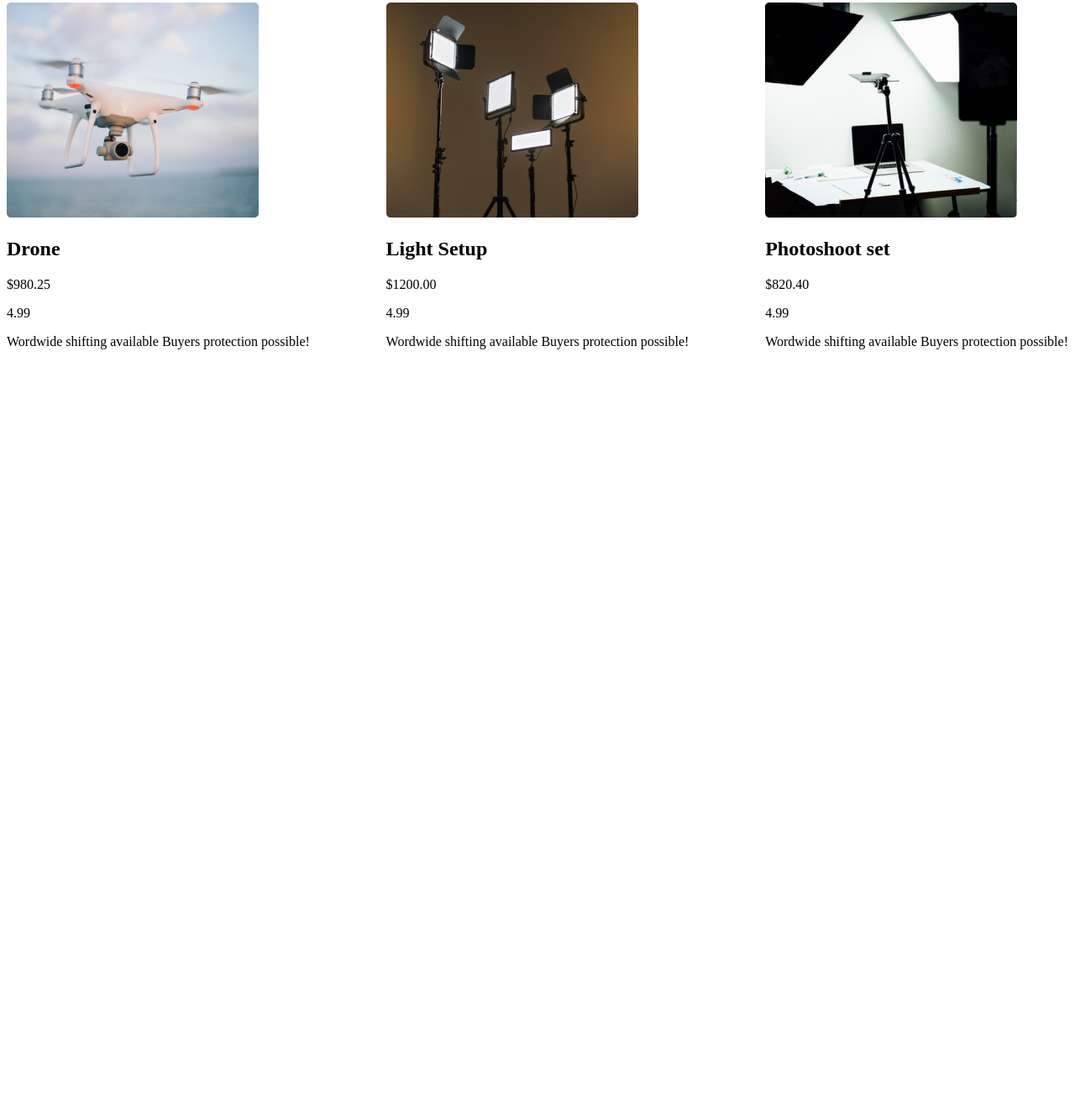
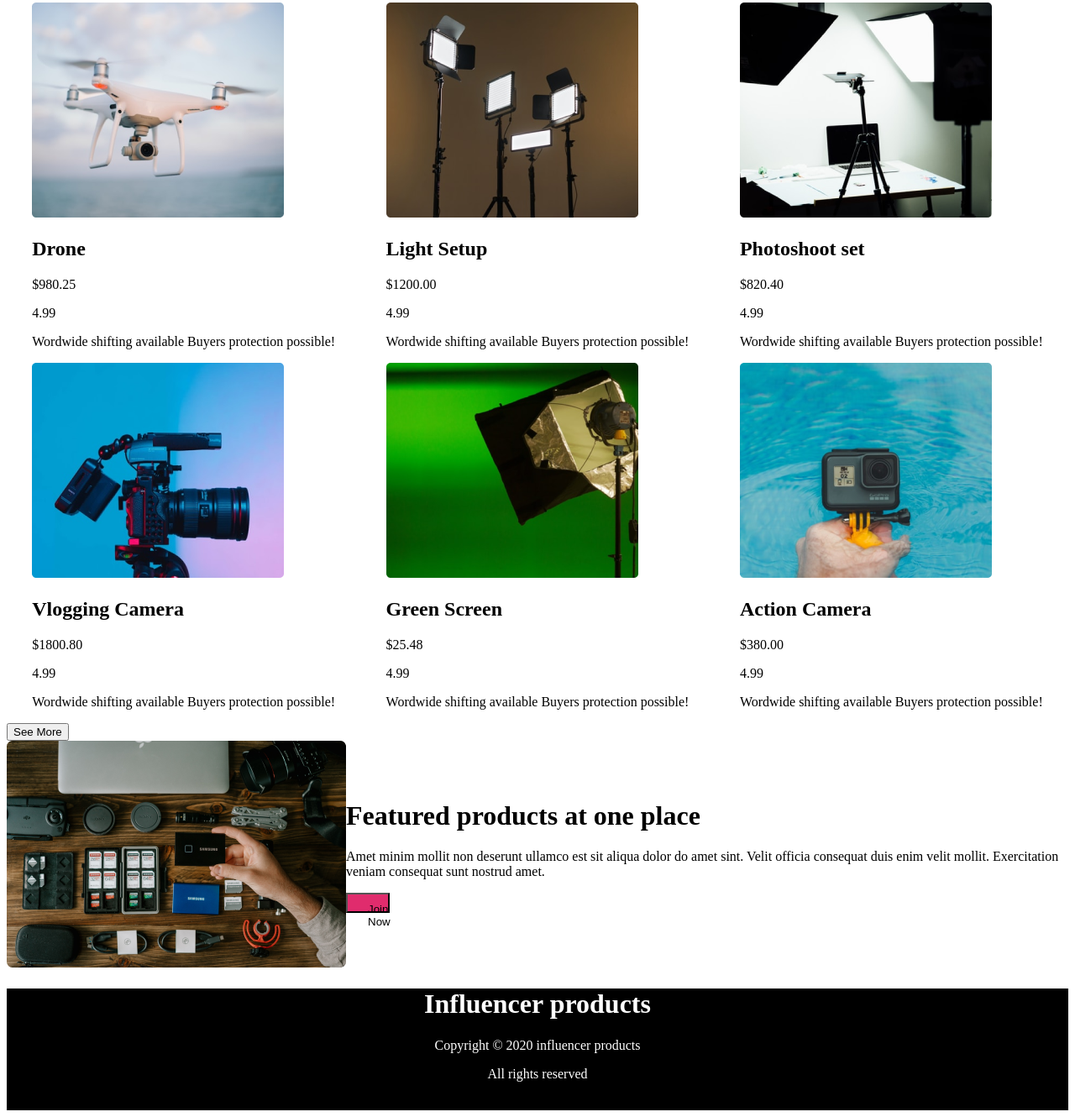
Before and after one commit to bnafak/influencer-gear-website, a plain HTML site: page index.html in a window 1280 px wide. Shown: the part 1030-2360 px from the top of the page at 84% size. Before the commit the page ends 1470 px from the top, so only its background shows below. Drawn offline with Linux system fonts and the light colour scheme.

Commit message:
marked upto footer

```diff
--- a/index.html
+++ b/index.html
@@ -116,16 +116,67 @@
                     <p>Wordwide shifting available
                         Buyers protection possible!</p>
                 </div>
-
-
             </div>
         </section>
 
+        <section>
 
+            <div class="blog-grnscrn-actn-camera-container">
+                <div class="blog-grnscrn-actn-camera-item">
+                    <img src="images/camera.png" alt="">
+                    <h1>Vlogging Camera</h1>
+                    <p>$1800.80</p>
+                    <p>4.99</p>
+                    <p>Wordwide shifting available
+                        Buyers protection possible!</p>
+                </div>
+                <div class="blog-grnscrn-actn-camera-item">
+                    <img src="images/single-light.png" alt="">
+                    <h1>Green Screen</h1>
+                    <p>$25.48</p>
+                    <p>4.99</p>
+                    <p>Wordwide shifting available
+                        Buyers protection possible!</p>
+                </div>
+                <div class="blog-grnscrn-actn-camera-item">
+                    <img src="images/action.png" alt="">
+                    <h1>Action Camera</h1>
+                    <p>$380.00</p>
+                    <p>4.99</p>
+                    <p>Wordwide shifting available
+                        Buyers protection possible!</p>
+                </div>
+            </div>
+        </section>
+        <section>
+            <button>See More </button>
+        </section>
 
+        <div class="feature-container">
+            <div class="feture-left-part">
+                <img src="images/gear.png" alt="">
+            </div>
 
+            <div class="feature-component">
+                <h1>Featured products at one place</h1>
+                <p>Amet minim mollit non deserunt ullamco est sit aliqua dolor do amet sint. Velit officia consequat
+                    duis enim velit mollit. Exercitation veniam consequat sunt nostrud amet.</p>
+                <button class="btn3">Join Now</button>
+            </div>
+        </div>
     </main>
-    <footer></footer>
+
+    <footer>
+        <div class="footer">
+            <h1>Influencer products</h1>
+            <p>Copyright © 2020  influencer products</p>
+            <p>All rights reserved</p>
+            <img src="" alt="">
+            <img src="" alt="">
+            <img src="" alt="">
+            <img src="" alt="">
+        </div>
+    </footer>
 
 </body>
 
--- a/style.css
+++ b/style.css
@@ -29,7 +29,28 @@
   font-weight: 600;
   line-height: 70px; /* 250% */
 }
-.drone-light-container{
-    display: flex;
-    justify-content: space-between;
+.drone-light-container {
+  display: flex;
+  justify-content: space-around;
+  align-items: center;
 }
+.blog-grnscrn-actn-camera-container {
+  display: flex;
+  justify-content: space-around;
+}
+.feature-container {
+  display: flex;
+  justify-content: space-around;
+  align-items: center;
+}
+.btn3{
+  width: 20px;
+  height: 15px;
+  padding: 10px 24px;
+  background: #e02c6d;
+}
+.footer {
+  background-color: black;
+  color: white;
+  text-align: center;
+}
```
Lines whose indentation alone changed are shown as unchanged.
